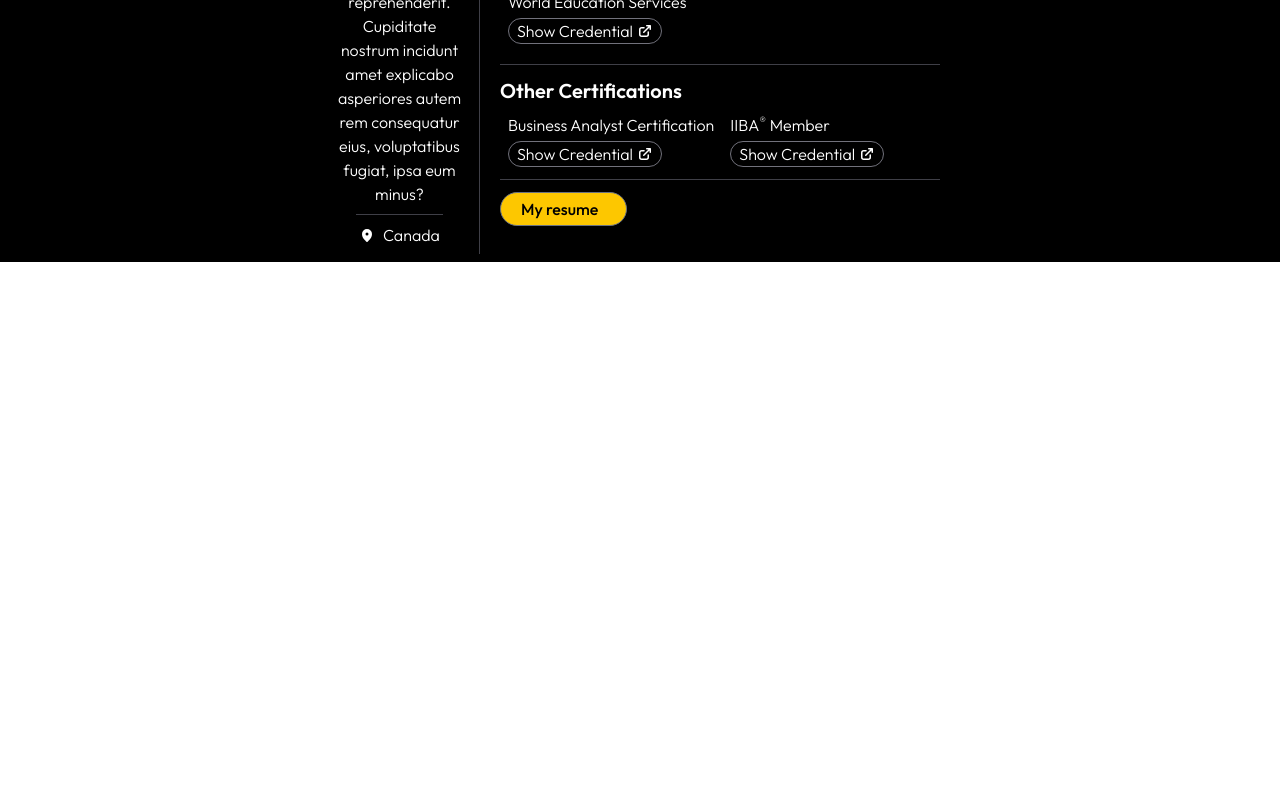
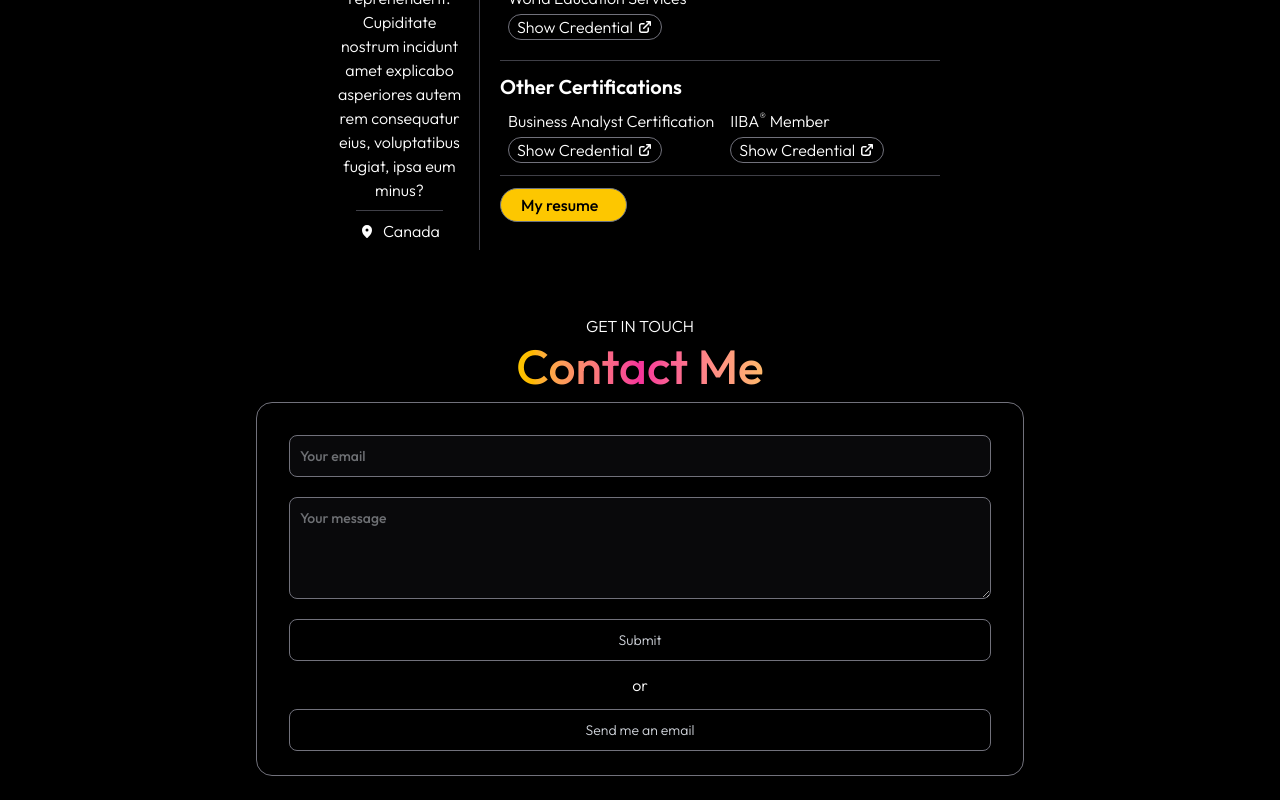
Before and after one commit to stalinw7r/Portfolio, a React (Vite) app in the folder client/: page / in a window 1280 px wide. Shown: the part 1001-1801 px from the top of the page. Before the commit the page ends 1263 px from the top, so only its background shows below. Built offline with nearby package versions, Linux system fonts and the light colour scheme; some icons are missing.

Commit message:
created contact me section added contact form also fixed few ui/ux

```diff
--- a/client/src/App.jsx
+++ b/client/src/App.jsx
@@ -3,6 +3,7 @@ import "./App.css";
 import Navbar from "./Components/Navbar";
 import Hero from "./Components/Hero.Jsx";
 import AboutMe from "./Components/AboutMe";
+import ContactMe from "./Components/ContactMe";
 
 function App() {
   return (
@@ -12,6 +13,7 @@ function App() {
 
         <Hero />
         <AboutMe />
+        <ContactMe />
       </div>
     </>
   );
--- a/client/src/Components/AboutMe.jsx
+++ b/client/src/Components/AboutMe.jsx
@@ -6,7 +6,7 @@ const AboutMe = () => {
       <div className="  text-white flex-col pb-2">
         <div id="AboutMe" className="text-center mb-4">
           <h1>
-            <p className="font-light my-1 text-xl">KNOW MORE</p>
+            <p className="font-light my-1 text-md">KNOW MORE</p>
             <span className="font-medium  bg-gradient-to-r from-purple-400 via-pink-500 to-teal-300 text-transparent bg-clip-text text-5xl">
               About Me
             </span>
--- /dev/null
+++ b/client/src/Components/ContactMe.jsx
@@ -0,0 +1,62 @@
+import React from "react";
+
+const ContactMe = () => {
+  const sendEmail = () => {
+    window.location.href = "mailto:stalinwesley1193@gmail.com";
+  };
+  return (
+    <>
+      <div className="  text-white mt-10 flex-col pb-2 p-3">
+        <div id="AboutMe" className="text-center mb-4">
+          <h1>
+            <p className="font-light my-1 text-md">GET IN TOUCH</p>
+            <span className="font-medium  bg-gradient-to-r from-yellow-400 via-pink-500 to-orange-300 text-transparent bg-clip-text text-5xl">
+              Contact Me
+            </span>
+          </h1>
+          <div className="container border md:w-3xl border-zinc-500 rounded-2xl mx-auto  mt-3 ] font-medium ">
+            <form class="max-w-3xl mx-auto    px-8 pt-8 rounded-2xl">
+              <div class="mb-5">
+                <input
+                  type="email"
+                  id="email"
+                  class=" border border-zinc-500 text-gray-300 bg-zinc-950 text-sm rounded-lg  block w-full p-2.5 dark:bg-gray-700 dark:border-gray-600 dark:placeholder-gray-400 dark:text-white "
+                  placeholder="Your email"
+                  required
+                />
+              </div>
+              <div class="mb-5">
+                <textarea
+                  id="message"
+                  rows="4"
+                  class="block p-2.5 w-full text-sm text-gray-300 bg-zinc-950 border-zinc-500 rounded-lg border  focus:ring-blue-500 focus:border-blue-500 dark:bg-gray-700 dark:border-gray-600 dark:placeholder-gray-400 dark:text-white dark:focus:ring-blue-500 dark:focus:border-blue-500"
+                  placeholder="Your message"
+                ></textarea>
+              </div>
+
+              <button
+                type="submit"
+                class="text-gray-300 md:w-full border border-zinc-500  hover:border-zinc-300 hover:text-white font-light rounded-lg text-sm w-full sm:w-auto px-5 py-2.5 text-center "
+              >
+                Submit
+              </button>
+            </form>
+            <div className="px-8 pb-6 w-full ">
+              <div className="my-3 font-light">or </div>
+
+              <button
+                onClick={sendEmail}
+                type="submit"
+                class="text-gray-300 md:w-full border group border-zinc-500  hover:border-zinc-300 hover:text-white font-light rounded-lg text-sm w-full sm:w-auto px-5 py-2.5 text-center "
+              >
+                Send me an email
+              </button>
+            </div>
+          </div>
+        </div>
+      </div>
+    </>
+  );
+};
+
+export default ContactMe;
```
